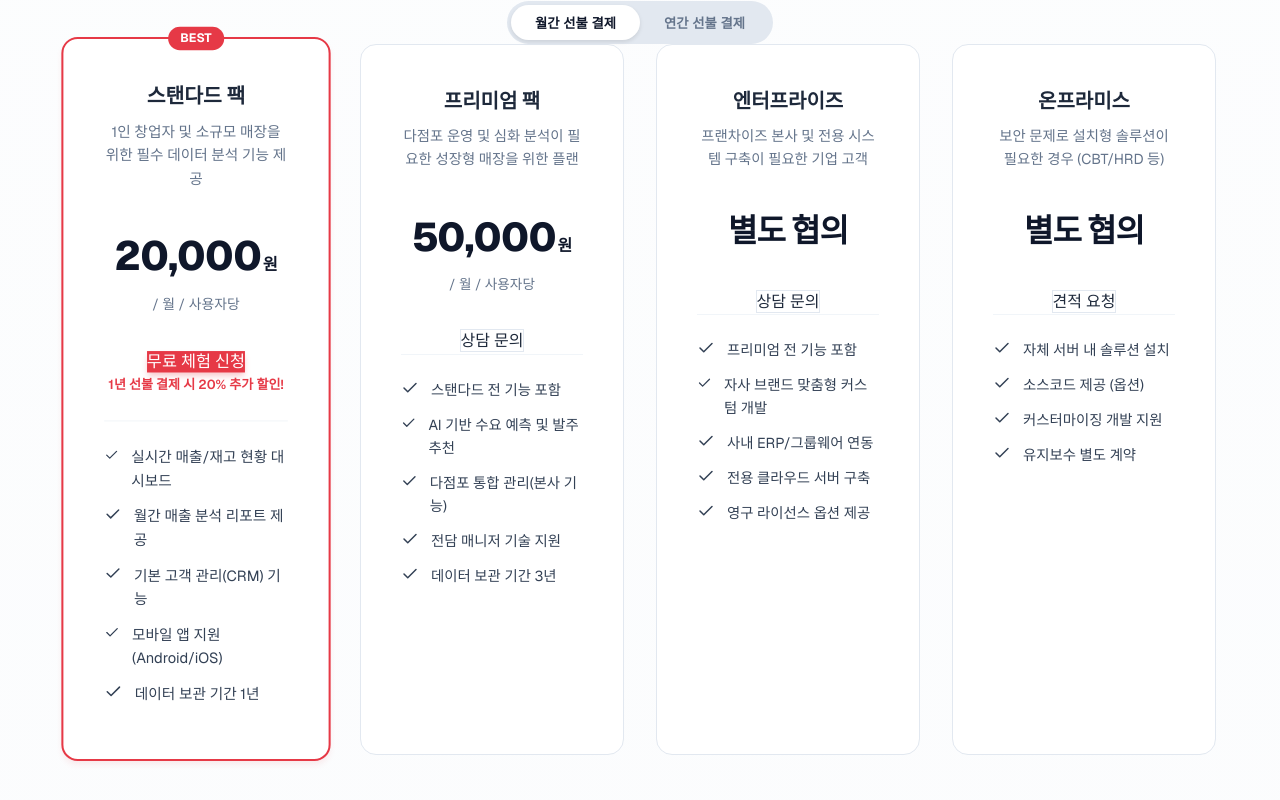
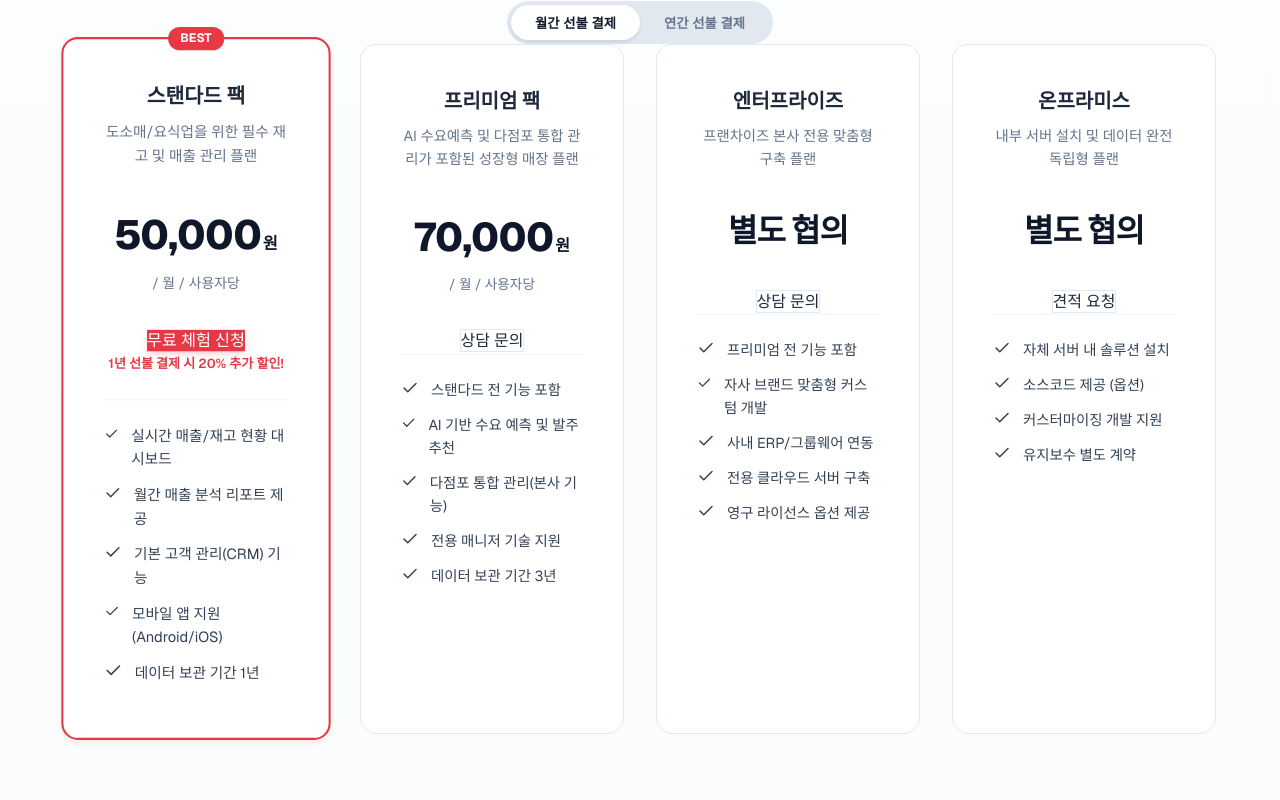
Before and after one commit to seojeongju/wow3d_saas, a Next.js app: page /services in a window 1280 px wide. Shown: the part 5180-5980 px from the top of the page. Built offline with nearby package versions, Linux system fonts and the light colour scheme.

Commit message:
feat: update pricing plans for Smart Manager and CBT

```diff
--- a/src/app/pricing/page.tsx
+++ b/src/app/pricing/page.tsx
@@ -328,7 +328,7 @@ export default function PricingPage() {
               비즈니스 규모에 맞는 최적의 플랜을 선택하세요
             </p>
           </div>
-          <PricingTable serviceName="와우데이터비즈" />
+          <PricingTable serviceName={currentService.name} serviceId={currentService.id} />
         </div>
       </section>
 
--- a/src/app/services/academy/page.tsx
+++ b/src/app/services/academy/page.tsx
@@ -190,7 +190,7 @@ export default function AcademyServicePage() {
       {/* Pricing Section */}
       <section className={styles.pricingSection}>
         <div className="container">
-          <PricingTable serviceName="NCS On-Track (온트랙)" />
+          <PricingTable serviceName="NCS On-Track (온트랙)" serviceId="cbt" />
         </div>
       </section>
 
--- a/src/app/services/cbt/page.tsx
+++ b/src/app/services/cbt/page.tsx
@@ -202,7 +202,7 @@ export default function WowCbtServicePage() {
       {/* Pricing Section */}
       <section className={styles.pricingSection}>
         <div className="container">
-          <PricingTable serviceName="WOW-CBT (와우CBT)" />
+          <PricingTable serviceName="WOW-CBT (와우CBT)" serviceId="cbt" />
         </div>
       </section>
 
--- a/src/app/services/page.tsx
+++ b/src/app/services/page.tsx
@@ -145,11 +145,11 @@ export default function ServicesPage() {
 
           </div>
 
-          <PricingTable serviceName="재고/매출 관리" />
+          <PricingTable serviceName="재고/매출 관리" serviceId="retail" />
         </div>
       </section>
 
-          <div className={styles.divider} />
+      <div className={styles.divider} />
 
       {/* Education Section */}
       <section className={styles.serviceDetailSection} id="education">
@@ -256,7 +256,7 @@ export default function ServicesPage() {
 
           </div>
 
-          <PricingTable serviceName="NCS On-Track (온트랙)" />
+          <PricingTable serviceName="NCS On-Track (온트랙)" serviceId="cbt" />
         </div>
       </section>
 
--- a/src/app/services/retail/page.tsx
+++ b/src/app/services/retail/page.tsx
@@ -185,7 +185,7 @@ export default function RetailServicePage() {
       {/* Pricing Section */}
       <section className={styles.pricingSection}>
         <div className="container">
-          <PricingTable serviceName="WOW-Smart Manager" />
+          <PricingTable serviceName="WOW-Smart Manager" serviceId="retail" />
         </div>
       </section>
 
--- a/src/components/PricingTable.tsx
+++ b/src/components/PricingTable.tsx
@@ -15,11 +15,11 @@ type PricingPlan = {
     isCustom?: boolean; // For "Separate Consultation"
 };
 
-const plans: PricingPlan[] = [
+const defaultPlans: PricingPlan[] = [
     {
         name: '스탠다드 팩',
         description: '1인 창업자 및 소규모 매장을 위한 필수 데이터 분석 기능 제공',
-        price: 20000,
+        price: 30000,
         isPopular: true,
         features: [
             '실시간 매출/재고 현황 대시보드',
@@ -33,13 +33,13 @@ const plans: PricingPlan[] = [
     },
     {
         name: '프리미엄 팩',
-        description: '다점포 운영 및 심화 분석이 필요한 성장형 매장을 위한 플랜',
+        description: 'AI 기반 고도화된 데이터 분석 및 맞춤형 관리 기능 제공',
         price: 50000,
         features: [
             '스탠다드 전 기능 포함',
-            'AI 기반 수요 예측 및 발주 추천',
+            'AI 기반 수요 예측 및 분석',
             '다점포 통합 관리(본사 기능)',
-            '전담 매니저 기술 지원',
+            '전용 매니저 기술 지원',
             '데이터 보관 기간 3년'
         ],
         buttonText: '상담 문의',
@@ -47,7 +47,7 @@ const plans: PricingPlan[] = [
     },
     {
         name: '엔터프라이즈',
-        description: '프랜차이즈 본사 및 전용 시스템 구축이 필요한 기업 고객',
+        description: '대규모 조직 및 전용 시스템 구축이 필요한 기업 고객',
         price: 0,
         isCustom: true,
         features: [
@@ -62,7 +62,7 @@ const plans: PricingPlan[] = [
     },
     {
         name: '온프라미스',
-        description: '보안 문제로 설치형 솔루션이 필요한 경우 (CBT/HRD 등)',
+        description: '보안 정책상 독립된 서버 설치가 필요한 경우',
         price: 0,
         isCustom: true,
         features: [
@@ -76,8 +76,141 @@ const plans: PricingPlan[] = [
     }
 ];
 
-export default function PricingTable({ serviceName }: { serviceName: string }) {
+const serviceSpecificPlans: Record<string, PricingPlan[]> = {
+    retail: [
+        {
+            name: '스탠다드 팩',
+            description: '도소매/요식업을 위한 필수 재고 및 매출 관리 플랜',
+            price: 50000,
+            isPopular: true,
+            features: [
+                '실시간 매출/재고 현황 대시보드',
+                '월간 매출 분석 리포트 제공',
+                '기본 고객 관리(CRM) 기능',
+                '모바일 앱 지원 (Android/iOS)',
+                '데이터 보관 기간 1년'
+            ],
+            buttonText: '무료 체험 신청',
+            buttonLink: '/contact'
+        },
+        {
+            name: '프리미엄 팩',
+            description: 'AI 수요예측 및 다점포 통합 관리가 포함된 성장형 매장 플랜',
+            price: 70000,
+            features: [
+                '스탠다드 전 기능 포함',
+                'AI 기반 수요 예측 및 발주 추천',
+                '다점포 통합 관리(본사 기능)',
+                '전용 매니저 기술 지원',
+                '데이터 보관 기간 3년'
+            ],
+            buttonText: '상담 문의',
+            buttonLink: '/contact'
+        },
+        {
+            name: '엔터프라이즈',
+            description: '프랜차이즈 본사 전용 맞춤형 구축 플랜',
+            price: 0,
+            isCustom: true,
+            features: [
+                '프리미엄 전 기능 포함',
+                '자사 브랜드 맞춤형 커스텀 개발',
+                '사내 ERP/그룹웨어 연동',
+                '전용 클라우드 서버 구축',
+                '영구 라이선스 옵션 제공'
+            ],
+            buttonText: '상담 문의',
+            buttonLink: '/contact'
+        },
+        {
+            name: '온프라미스',
+            description: '내부 서버 설치 및 데이터 완전 독립형 플랜',
+            price: 0,
+            isCustom: true,
+            features: [
+                '자체 서버 내 솔루션 설치',
+                '소스코드 제공 (옵션)',
+                '커스터마이징 개발 지원',
+                '유지보수 별도 계약'
+            ],
+            buttonText: '견적 요청',
+            buttonLink: '/contact'
+        }
+    ],
+    cbt: [
+        {
+            name: '스탠다드 팩',
+            description: '실전 모의고사 및 문제은행 기본 기능 제공 플랜',
+            price: 30000,
+            isPopular: true,
+            features: [
+                '실시간 타이머 및 모의고사 UI',
+                '자동 채점 및 기본 통계',
+                '오답 노트 자동 생성',
+                '문제 은행 1,000문항 업로드 가능',
+                '데이터 보관 기간 1년'
+            ],
+            buttonText: '무료 체험 신청',
+            buttonLink: '/contact'
+        },
+        {
+            name: '프리미엄 팩',
+            description: 'AI 취약점 분석 및 기관 전용 관리 기능이 포함된 플랜',
+            price: 50000,
+            features: [
+                '스탠다드 전 기능 포함',
+                'AI 기반 취약 유형 분석 리포트',
+                '관리자 전용 학생 성과 분석',
+                '문제 은행 무제한 업로드',
+                '데이터 보관 기간 3년'
+            ],
+            buttonText: '상담 문의',
+            buttonLink: '/contact'
+        },
+        {
+            name: '엔터프라이즈',
+            description: '대규모 시험 운영 및 보안 특화 구축 플랜',
+            price: 0,
+            isCustom: true,
+            features: [
+                '프리미엄 전 기능 포함',
+                '시험 보안 정책 커스텀 설정',
+                '기관 전용 LMS 연동',
+                '전용 클라우드 서버 구축',
+                '영구 라이선스 옵션 제공'
+            ],
+            buttonText: '상담 문의',
+            buttonLink: '/contact'
+        },
+        {
+            name: '온프라미스',
+            description: '완벽한 물리적 보안을 위한 사내 서버 설치형 플랜',
+            price: 0,
+            isCustom: true,
+            features: [
+                '자체 서버 내 솔루션 시험장 구축',
+                '소스코드 제공 (옵션)',
+                '커스터마이징 개발 지원',
+                '유지보수 별도 계약'
+            ],
+            buttonText: '견적 요청',
+            buttonLink: '/contact'
+        }
+    ]
+};
+
+export default function PricingTable({ serviceName, serviceId }: { serviceName: string; serviceId?: string }) {
     const [isAnnual, setIsAnnual] = useState(false);
+
+    // Get plans based on serviceId, match by serviceName if Id not provided, or use default
+    let activePlans = defaultPlans;
+    if (serviceId && serviceSpecificPlans[serviceId]) {
+        activePlans = serviceSpecificPlans[serviceId];
+    } else if (serviceName.toLowerCase().includes('smart manager')) {
+        activePlans = serviceSpecificPlans.retail;
+    } else if (serviceName.toLowerCase().includes('cbt')) {
+        activePlans = serviceSpecificPlans.cbt;
+    }
 
     return (
         <div className="pricing-section">
@@ -104,7 +237,7 @@ export default function PricingTable({ serviceName }: { serviceName: string }) {
             </div>
 
             <div className="pricing-grid">
-                {plans.map((plan, index) => {
+                {activePlans.map((plan, index) => {
                     const displayPrice = isAnnual
                         ? Math.round(plan.price * 12 * 0.8 / 1000) * 1000 // 20% Discount
                         : plan.price;
```
